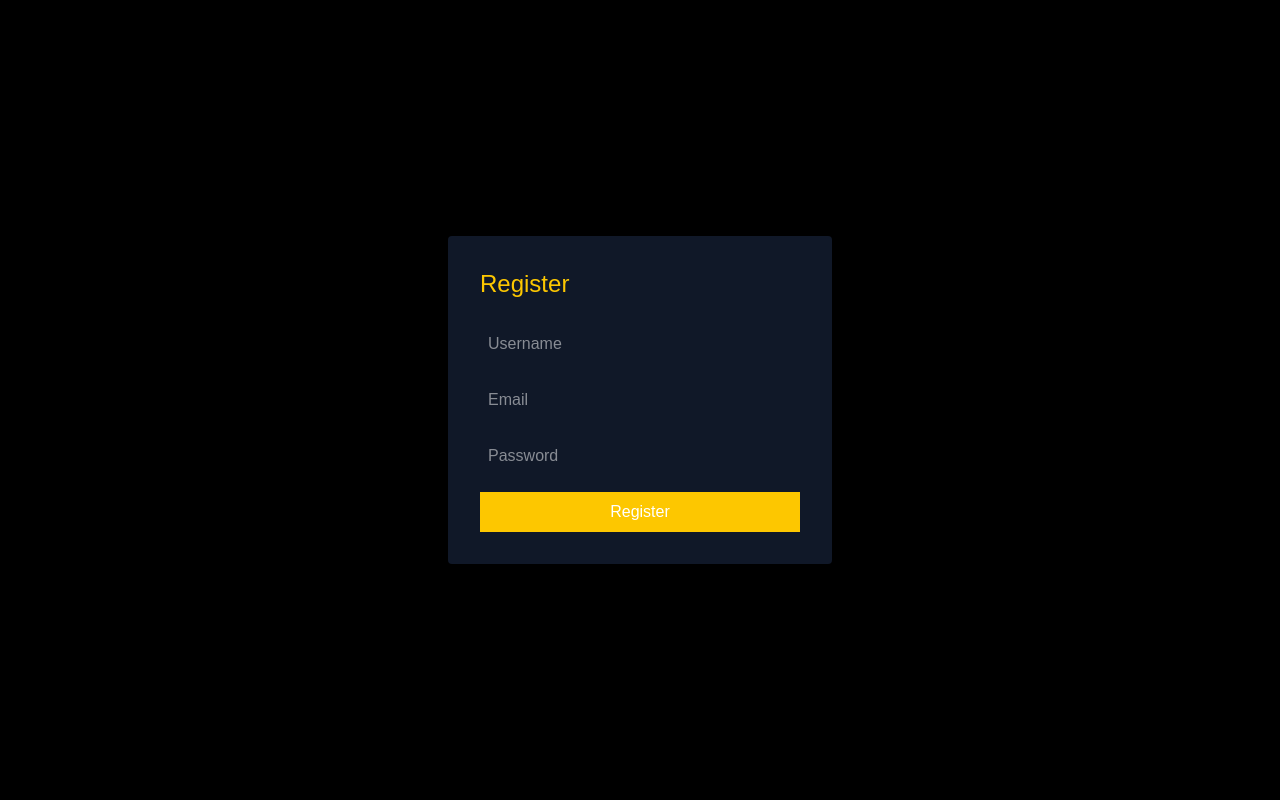
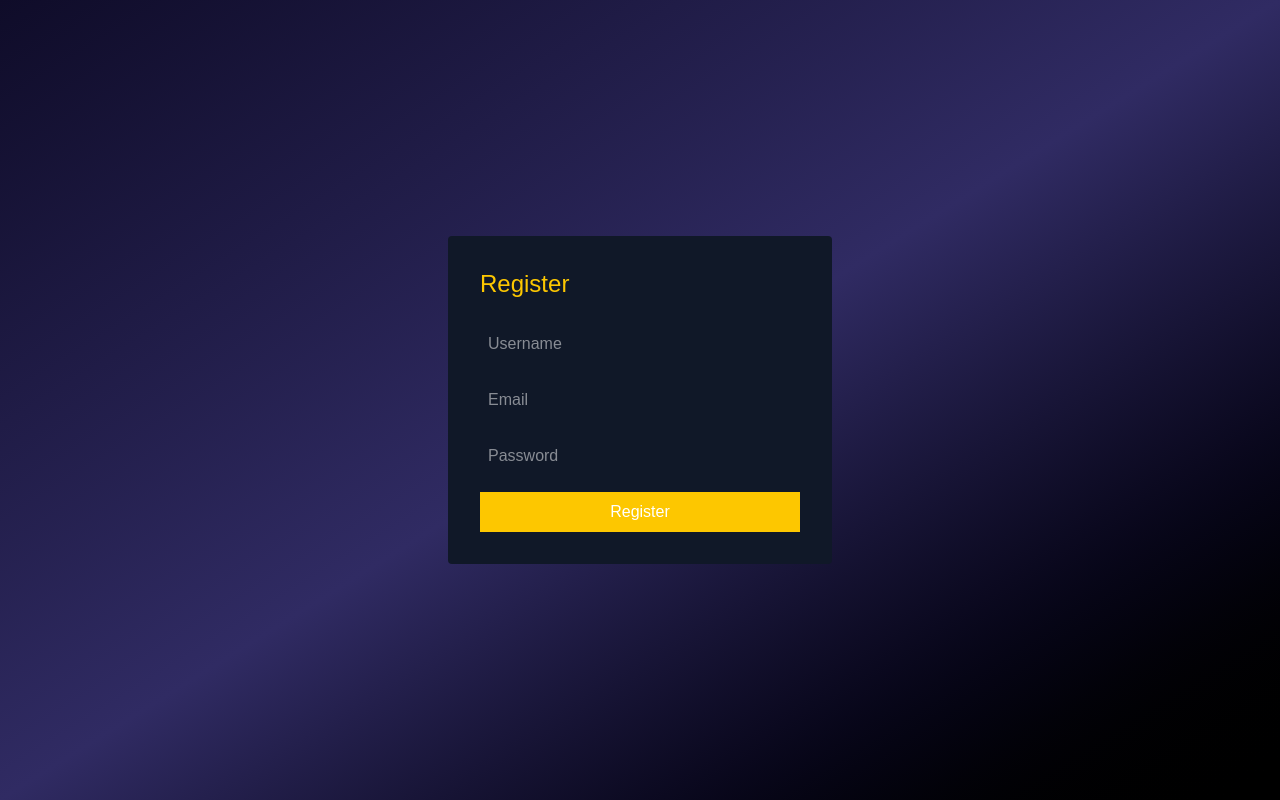
Before and after one commit to frankbodhinayake-25/banana-cipher, a Next.js app: page /register in a window 1280 px wide. Built offline with nearby package versions, Linux system fonts and the light colour scheme.

Commit message:
updated design for login and register pages

```diff
--- a/app/login/page.tsx
+++ b/app/login/page.tsx
@@ -31,7 +31,7 @@ export default function Login() {
   };
 
   return (
-    <div className="min-h-screen flex items-center justify-center bg-black text-white">
+    <div className="min-h-screen bg-gradient-to-br from-[#0f0c29] via-[#302b63] to-[#000000] text-white flex items-center justify-center">
       <form onSubmit={handleLogin} className="bg-gray-900 p-8 rounded w-96">
         <h2 className="text-2xl mb-6 text-yellow-400">Login</h2>
         <input
--- a/app/register/page.tsx
+++ b/app/register/page.tsx
@@ -29,44 +29,29 @@ export default function Register() {
   };
 
   return (
-    <div className="min-h-screen flex items-center justify-center bg-black text-white">
-
-      <form
-        onSubmit={handleRegister}
-        className="bg-gray-900 p-8 rounded w-96"
-      >
-
-        <h2 className="text-2xl mb-6 text-yellow-400">
-          Register
-        </h2>
-
+    <div className="min-h-screen bg-gradient-to-br from-[#0f0c29] via-[#302b63] to-[#000000] text-white flex flex-col items-center justify-center">
+      <form onSubmit={handleRegister} className="bg-gray-900 p-8 rounded w-96">
+        <h2 className="text-2xl mb-6 text-yellow-400">Register</h2>
         <input
           type="text"
           placeholder="Username"
           className="w-full p-2 mb-4 text-white"
           onChange={(e) => setUsername(e.target.value)}
         />
-
         <input
           type="email"
           placeholder="Email"
           className="w-full p-2 mb-4 text-white"
           onChange={(e) => setEmail(e.target.value)}
         />
-
         <input
           type="password"
           placeholder="Password"
           className="w-full p-2 mb-4 text-white"
           onChange={(e) => setPassword(e.target.value)}
         />
-
-        <button className="w-full bg-yellow-400 text-white p-2">
-          Register
-        </button>
-
+        <button className="w-full bg-yellow-400 text-white p-2">Register</button>
       </form>
-
     </div>
   );
 }
```
